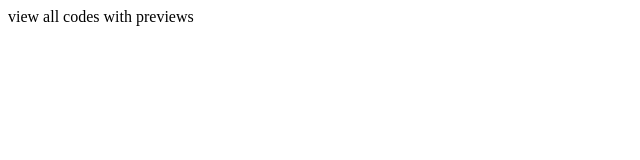
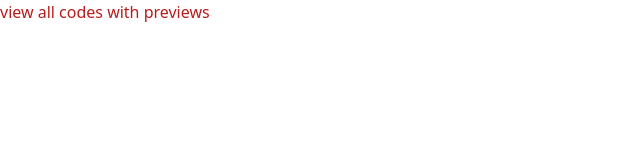
Before and after one commit to yokelman/n_shortner, a website: page static/index.html in a window 1280 px wide. Shown: the whole page, without its empty margins (0-640 px from the left). Drawn offline with nearby package versions, Linux system fonts and the light colour scheme; files that its build step writes are made by us from their sources.

Commit message:
setting up tailwindcss

```diff
--- a/backend/server.js
+++ b/backend/server.js
@@ -37,7 +37,7 @@ app.use('/api/code',codeRoutes);
 app.use('/',mainRoutes);
 
 // serving static files
-app.use(express.static(path.join(__dirname, '../static')));
+app.use('/static',express.static(path.join(__dirname, '../static')));
 
 // listen at PORT
 app.listen(PORT, () => {
--- a/package.json
+++ b/package.json
@@ -5,7 +5,8 @@
   "main": "index.js",
   "type": "module",
   "scripts": {
-    "dev": "nodemon backend/server.js"
+    "dev": "nodemon backend/server.js",
+    "build_css":"npx tailwindcss -i ./static/input.css -o ./static/output.css --watch"
   },
   "keywords": [],
   "author": "",
@@ -17,6 +18,7 @@
     "mongoose": "^8.8.2"
   },
   "devDependencies": {
-    "nodemon": "^3.1.7"
+    "nodemon": "^3.1.7",
+    "tailwindcss": "^3.4.15"
   }
 }
--- a/static/index.html
+++ b/static/index.html
@@ -3,9 +3,10 @@
 <head>
     <meta charset="UTF-8">
     <meta name="viewport" content="width=device-width, initial-scale=1.0">
+    <link href="static/output.css" rel="stylesheet">
     <title>N_shortner</title>
 </head>
-<body>
+<body class="text-red-700">
     view all codes with previews
 </body>
 </html>
--- /dev/null
+++ b/static/input.css
@@ -0,0 +1,3 @@
+@tailwind base;
+@tailwind components;
+@tailwind utilities;
--- /dev/null
+++ b/tailwind.config.js
@@ -0,0 +1,8 @@
+/** @type {import('tailwindcss').Config} */
+export default {
+  content: ['./static/**/*.{html,js}'],
+  theme: {
+    extend: {},
+  },
+  plugins: [],
+}
```
Also changed, not shown: static/output.css (added), 1 other file.
